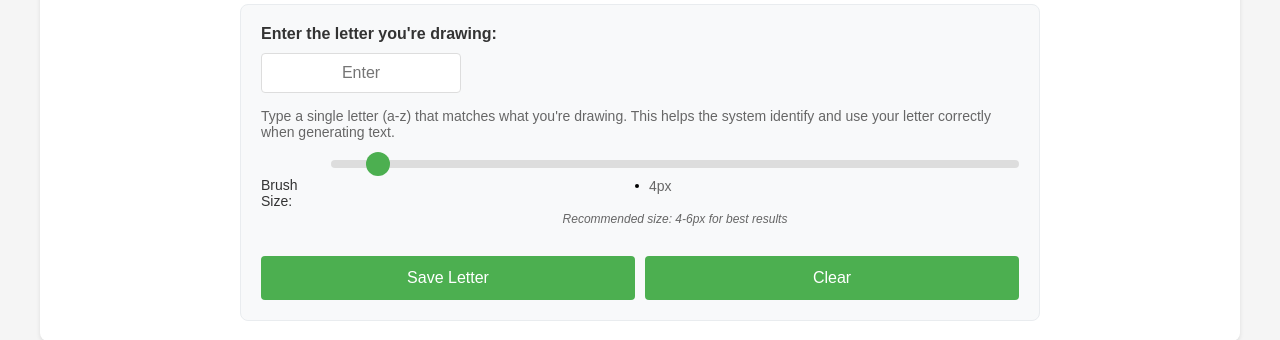
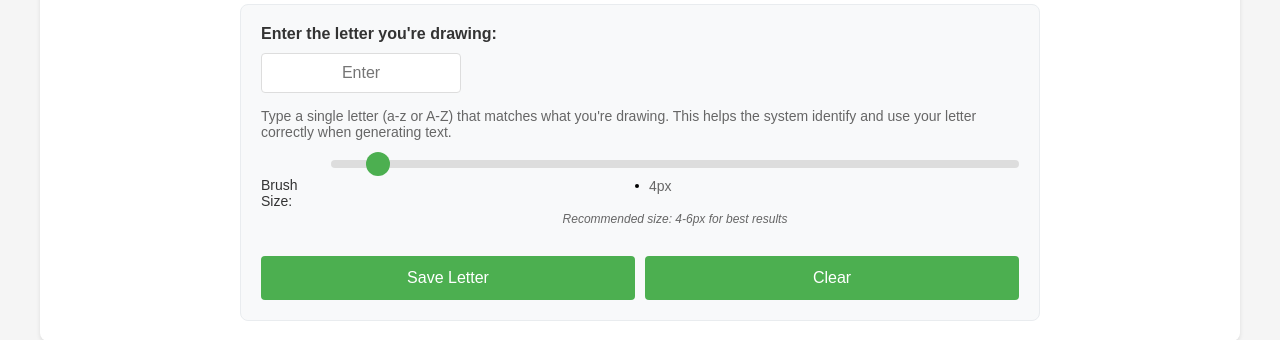
Before and after one commit to Vagif-Nabiev/PythonProjects, a Flask app: page / in a window 1280 px wide. Shown: the part 762-1102 px from the top of the page. Run offline with Flask 2, Linux system fonts and the light colour scheme; parts of the project's set-up code (start-up, migrations or seed data) failed here and were passed over.

Commit message:
Update help text in index.html

```diff
--- a/WriteLikeMe/templates/index.html
+++ b/WriteLikeMe/templates/index.html
@@ -49,7 +49,7 @@
                     <div class="letter-input-container">
                         <label for="letterInput">Enter the letter you're drawing:</label>
                         <input type="text" id="letterInput" placeholder="Enter" maxlength="1">
-                        <p class="help-text">Type a single letter (a-z) that matches what you're drawing. This helps the system identify and use your letter correctly when generating text.</p>
+                        <p class="help-text">Type a single letter (a-z or A-Z) that matches what you're drawing. This helps the system identify and use your letter correctly when generating text.</p>
                     </div>
                     <div class="brush-control">
                         <label for="brushSize">Brush Size:</label>
```
